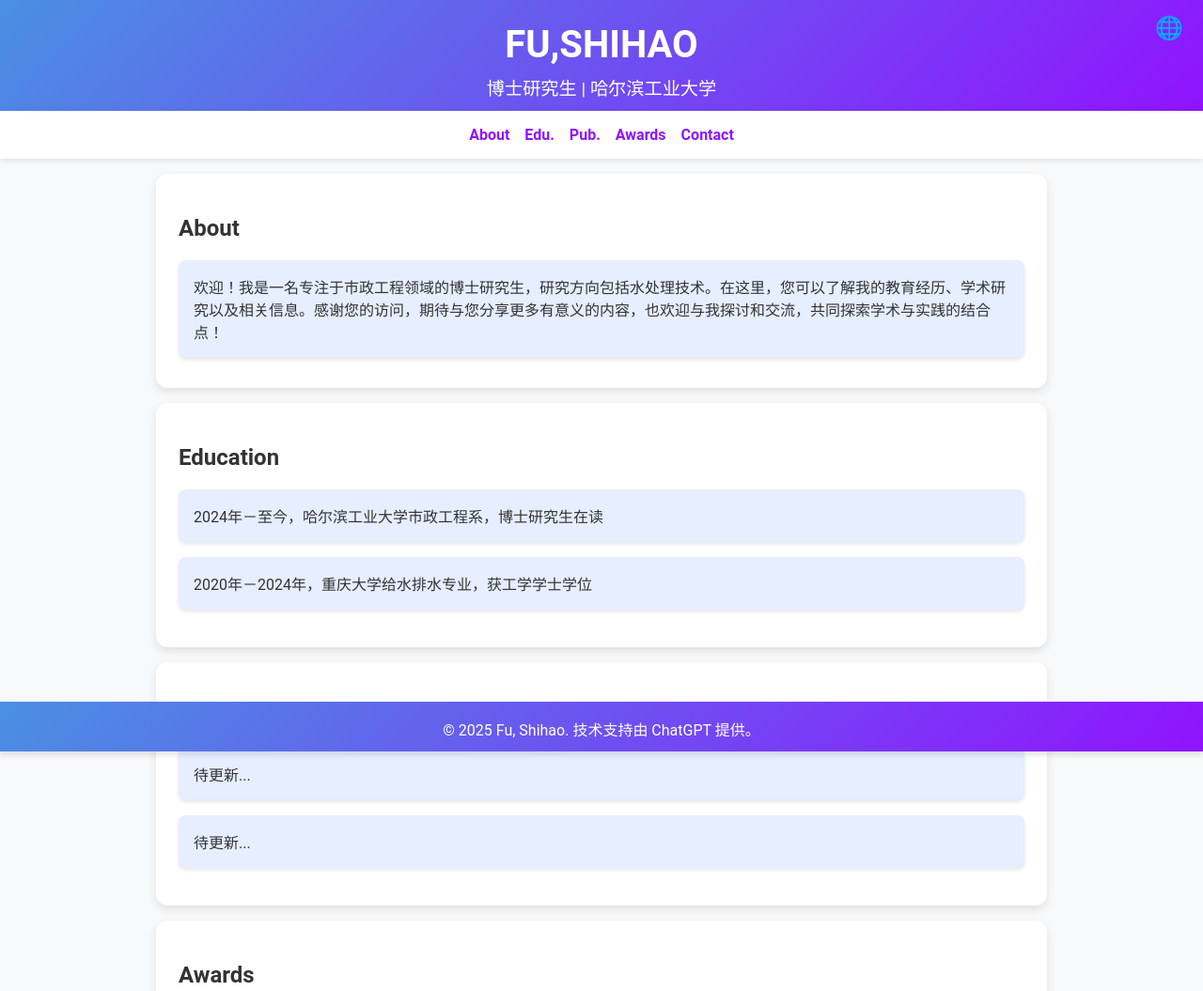
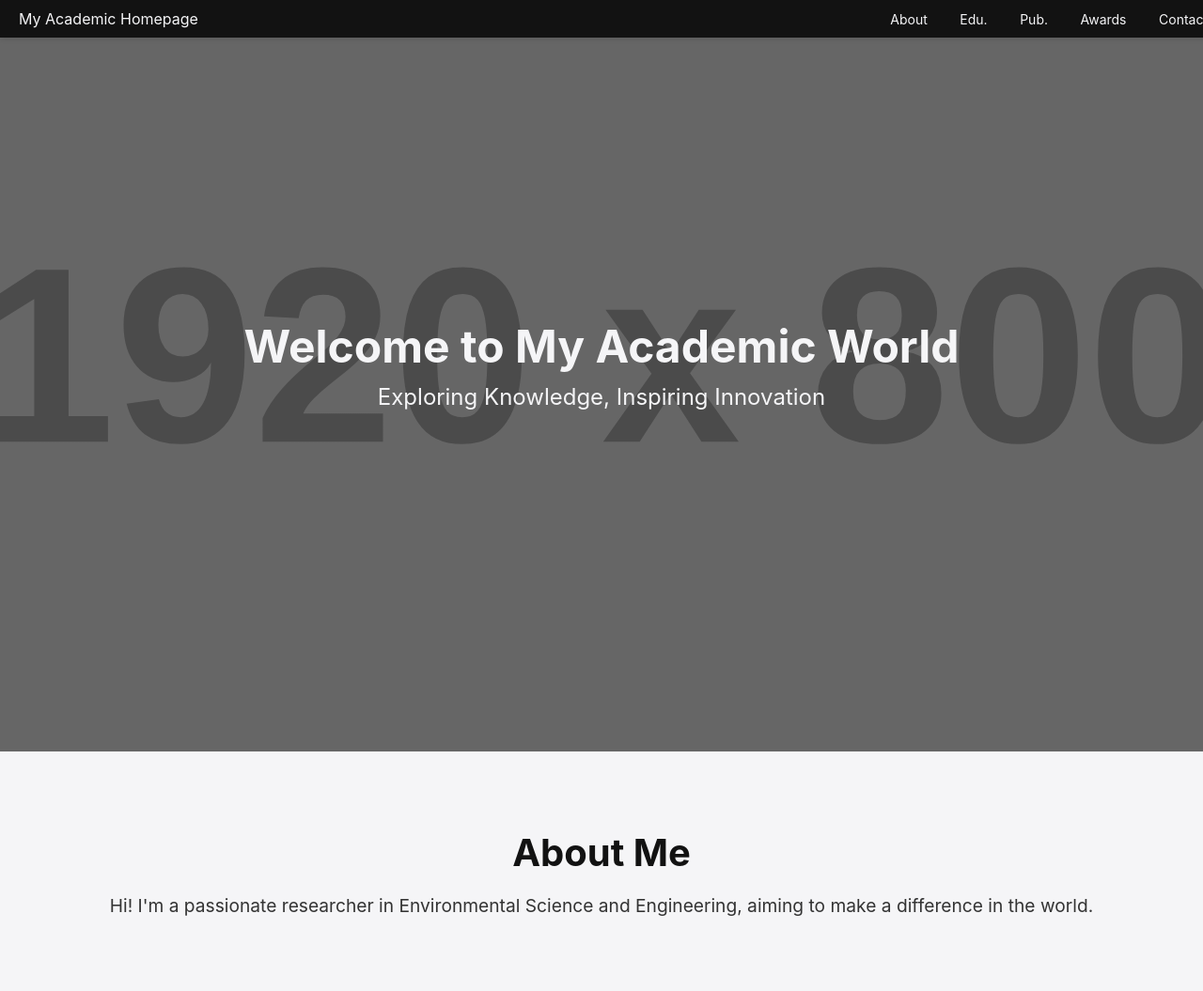
Before and after one commit to F-Shihao/F-Shihao.github.io, a plain HTML site: page index.html in a window 1280 px wide. Shown: the top 1055 px of the page at 94% size. Drawn offline with Linux system fonts and the light colour scheme; placeholder pictures from the web are drawn by us.

Commit message:
Update index.html

```diff
--- a/index.html
+++ b/index.html
@@ -3,195 +3,193 @@
 <head>
     <meta charset="UTF-8">
     <meta name="viewport" content="width=device-width, initial-scale=1.0">
-    <title>i-jingyi</title>
+    <title>Personal Academic Homepage</title>
     <style>
         body {
-            font-family: 'Roboto', sans-serif;
-            margin: 0; padding: 0;
-            background: #f8f9fa; color: #333;
+            margin: 0;
+            font-family: -apple-system, BlinkMacSystemFont, "Segoe UI", Roboto, "Helvetica Neue", Arial, sans-serif;
+            color: #333;
+            background-color: #f5f5f7;
         }
         header {
-            background: linear-gradient(135deg, #4a90e2, #9013fe);
-            color: white; text-align: center;
-            padding: 1.5rem 0;
-            box-shadow: 0 4px 6px rgba(0, 0, 0, 0.1);
-            height: 70px; /* Fixed height */
+            background: #121212;
+            color: #f5f5f7;
+            padding: 10px 20px;
+            position: fixed;
+            top: 0;
+            width: 100%;
+            z-index: 1000;
+            box-shadow: 0 2px 5px rgba(0, 0, 0, 0.1);
+        }
+        header .nav {
+            display: flex;
+            justify-content: space-between;
+            align-items: center;
+        }
+        header .nav a {
+            color: #f5f5f7;
+            text-decoration: none;
+            margin: 0 15px;
+            font-size: 14px;
+            transition: color 0.3s ease;
+        }
+        header .nav a:hover {
+            color: #1e90ff;
+        }
+        .hero {
+            background: linear-gradient(rgba(0, 0, 0, 0.5), rgba(0, 0, 0, 0.5)), url('https://via.placeholder.com/1920x800') no-repeat center center/cover;
+            height: 100vh;
+            display: flex;
+            align-items: center;
+            justify-content: center;
+            color: #f5f5f7;
+            text-align: center;
+        }
+        .hero h1 {
+            font-size: 3em;
+            margin: 0;
+        }
+        .hero p {
+            font-size: 1.5em;
+            margin-top: 10px;
+        }
+        .section {
+            padding: 50px 20px;
+            text-align: center;
+        }
+        .section h2 {
+            font-size: 2.5em;
+            margin-bottom: 20px;
+            color: #121212;
+        }
+        .section p {
+            font-size: 1.2em;
+            margin-bottom: 40px;
+            color: #333;
+        }
+        .cards {
+            display: flex;
+            justify-content: center;
+            gap: 30px;
+            flex-wrap: wrap;
+        }
+        .card {
+            background: #ffffff;
+            padding: 25px;
+            border-radius: 12px;
+            width: 300px;
+            box-shadow: 0 4px 8px rgba(0, 0, 0, 0.1);
+            transition: transform 0.3s ease, box-shadow 0.3s ease;
+        }
+        .card img {
+            width: 100%;
+            border-radius: 8px;
+            margin-bottom: 15px;
+        }
+        .card:hover {
+            transform: translateY(-5px);
+            box-shadow: 0 8px 16px rgba(0, 0, 0, 0.2);
+        }
+        .card h3 {
+            margin-top: 0;
+            color: #121212;
         }
         footer {
-            background: linear-gradient(135deg, #4a90e2, #9013fe);
-            color: white; text-align: center;
-            padding: 0.1rem 0;
-            box-shadow: 0 4px 6px rgba(0, 0, 0, 0.1);
-            height: 50px; /* Fixed height */
-        }
-        header h1 { margin: 0; font-size: 2.5rem; }
-        header p { margin: 0.5rem 0 0; font-size: 1.2rem; }
-        nav {
-            display: flex;
-            justify-content: center;
-            align-items: center;
-            background: white;
-            padding: 1rem;
-            box-shadow: 0 2px 6px rgba(0, 0, 0, 0.1);
-            position: sticky;
-            top: 0;
-            z-index: 1000;
-            flex-wrap: nowrap; /* 禁止换行 */
-            overflow-x: auto; /* 当内容溢出时允许横向滚动 */
-            white-space: nowrap; /* 防止文本换行 */
-        }
-        nav a {
-            text-decoration: none;
-            color: #9013fe;
-            font-weight: bold;
-            margin: 0 0.5rem;
-            transition: color 0.3s;
-            flex-shrink: 0; /* 防止导航链接被压缩 */
-        }
-        nav a:hover {
-            color: #4a90e2;
-        }
-        #language-button {
-            position: absolute; top: 15px; right: 15px;
-            font-size: 1.5rem; background: none; border: none; cursor: pointer;
-            color: white; transition: transform 0.3s;
-        }
-        #language-button:hover { transform: scale(1.2); }
-        section {
-            max-width: 900px; margin: 1rem auto; padding: 1.5rem;
-            background: white; border-radius: 12px;
-            box-shadow: 0 4px 10px rgba(0, 0, 0, 0.1);
-        }
-        .content-block {
-            margin: 1rem 0;
-            padding: 1rem;
-            border-radius: 8px;
-            background: #e6eeff;
-            box-shadow: 0 2px 4px rgba(0, 0, 0, 0.1);
-        }
-        footer { position: fixed; bottom: 0; width: 100%; }
-        .text-block {
-            padding: 1rem;
-            background: #e6eeff;
-            border-radius: 8px;
-            margin: 0.5rem 0;
-            box-shadow: 0 2px 4px rgba(0, 0, 0, 0.1);
-        }
-        @media (max-width: 768px) {
-            header h1 { font-size: 2rem; }
-            header p { font-size: 1rem; }
-            #language-button { top: 10px; right: 10px; font-size: 1.3rem; }
+            background: #121212;
+            color: #f5f5f7;
+            padding: 20px;
+            text-align: center;
+            margin-top: 50px;
         }
     </style>
 </head>
 <body>
     <header>
-        <h1 id="header-title">FU,SHIHAO</h1>
-        <p id="header-subtitle">Ph.D. Student | Harbin Institute of Technology</p>
-        <button onclick="toggleLanguage()" id="language-button">🌐</button>
+        <div class="nav">
+            <div class="logo">My Academic Homepage</div>
+            <div class="links">
+                <a href="#about">About</a>
+                <a href="#education">Edu.</a>
+                <a href="#publications">Pub.</a>
+                <a href="#awards">Awards</a>
+                <a href="#contact">Contact</a>
+            </div>
+        </div>
     </header>
-    <nav>
-        <a href="#about" id="nav-about">About</a>
-        <a href="#education" id="nav-education">Edu.</a>
-        <a href="#Publications" id="nav-Publications">Pub.</a>
-        <a href="#Awards" id="nav-Awards">Awards</a>
-        <a href="#contact" id="nav-contact">Contact</a>
-    </nav>
-    <section id="about">
-        <h2 id="about-title">About</h2>
-        <div class="text-block" id="about-content">WWelcome! I'm a doctoral student specializing in municipal engineering, with a focus on water treatment technologies. Here, you’ll find information about my educational background, academic research, and related activities. Thank you for visiting—I'm excited to share meaningful insights and look forward to connecting and exchanging ideas as we explore the intersection of academia and real-world applications!</div>
-    </section>
-    <section id="education">
-        <h2 id="education-title">Education</h2>
-        <div id="education-content">
-            <div class="content-block">Doctoral Candidate: Municipal Engineering | Harbin Institute of Technology</div>
-            <div class="content-block">Bachelor Degree: Water Science and Engineering | Chongqing University</div>
+
+    <div class="hero">
+        <div>
+            <h1>Welcome to My Academic World</h1>
+            <p>Exploring Knowledge, Inspiring Innovation</p>
         </div>
-    </section>
-    <section id="Publications">
-        <h2 id="Publications-title">Publications</h2>
-        <div id="Publications-content">
-            <div class="content-block">Working...</div>
-             <div class="content-block">Working...</div>
+    </div>
+
+    <div id="about" class="section">
+        <h2>About Me</h2>
+        <p>Hi! I'm a passionate researcher in Environmental Science and Engineering, aiming to make a difference in the world.</p>
+    </div>
+
+  <div id="education" class="section">
+    <h2>Education</h2>
+    <div class="cards">
+        <div class="card">
+            <img src="https://www.hit.edu.cn/__local/A/36/2A/1688C48FAE731AB54DAEE243A84_9B7AE022_5A41.png" alt="Harbin Institute of Technology">
+            <h3>Doctoral Candidate: Municipal Engineering</h3>
+            <p>Harbin Institute of Technology</p>
         </div>
-    </section>
-    <section id="Awards">
-        <h2 id="Awards-title">Awards</h2>
-        <div id="Awards-content">
-            <div class="content-block">National Scholarship, Ministry of Education (China), 2022</div>
-            <div class="content-block">Outstanding Graduate, Chongqing Education Commission, 2024</div>
-            <div class="content-block">Outstanding Design, Chongqing Education Commission, 2024</div>
+        <div class="card">
+            <img src="https://upload.wikimedia.org/wikipedia/commons/7/74/Chongqing_University_logo.png" alt="Chongqing University">
+            <h3>Bachelor Degree: Water Science and Engineering</h3>
+            <p>Chongqing University</p>
         </div>
-    </section>
-    <section id="contact">
-        <h2 id="contact-title">Contact</h2>
-        <div class="text-block" id="contact-content">E-mail: hitfsh@outlook.com</div>
-    </section>
+    </div>
+</div>
+
+
+    <div id="publications" class="section">
+        <h2>Publications</h2>
+        <div class="cards">
+            <div class="card">
+                <h3>Research on Water Purification</h3>
+                <p>Journal of Environmental Studies, 2023</p>
+            </div>
+            <div class="card">
+                <h3>Innovations in Waste Management</h3>
+                <p>Waste Management Journal, 2022</p>
+            </div>
+            <div class="card">
+                <h3>Advancements in Catalytic Processes</h3>
+                <p>Catalysis Today, 2021</p>
+            </div>
+        </div>
+    </div>
+
+    <div id="awards" class="section">
+        <h2>Awards</h2>
+        <div class="cards">
+            <div class="card">
+                <h3>Best Research Paper Award</h3>
+                <p>International Conference on Sustainability, 2023</p>
+            </div>
+            <div class="card">
+                <h3>Young Scientist Award</h3>
+                <p>National Science Forum, 2022</p>
+            </div>
+            <div class="card">
+                <h3>Excellence in Environmental Studies</h3>
+                <p>University of XYZ, 2021</p>
+            </div>
+        </div>
+    </div>
+
+    <div id="contact" class="section">
+        <h2>Contact Me</h2>
+        <p>Email: myemail@example.com</p>
+        <p>LinkedIn: <a href="https://linkedin.com" target="_blank">My Profile</a></p>
+    </div>
+
     <footer>
-        <p id="footer-content">&copy; 2025 Fu, Shihao. Technical Support by ChatGPT.</p>
+        <p>&copy; 2025 My Academic Homepage. All Rights Reserved.</p>
     </footer>
-    <script>
-        const content = {
-            en: {
-                title: "FU,SHIHAO",
-                subtitle: "Ph.D. Student | Harbin Institute of Technology",
-                nav: ["About", "Edu.", "Pub.", "Awards", "Contact"],
-                aboutContent: "Welcome! I'm a doctoral student specializing in municipal engineering, with a focus on water treatment technologies. Here, you’ll find information about my educational background, academic research, and related activities. Thank you for visiting—I'm excited to share meaningful insights and look forward to connecting and exchanging ideas as we explore the intersection of academia and real-world applications!",
-                education: [
-                    "Doctoral Candidate: Municipal Engineering | Harbin Institute of Technology",
-                    "Bachelor Degree: Water Science and Engineering | Chongqing University",
-                ],
-                publications: ["Working...","Working..."],
-                awards: [
-                    "National Scholarship, Ministry of Education (China), 2022",
-                    "Outstanding Graduate, Chongqing Education Commission, 2024",
-                    "Outstanding Design, Chongqing Education Commission, 2024",
-                ],
-                footer: "&copy; 2025 Fu, Shihao. Technical Support by ChatGPT.",
-            },
-            zh: {
-                title: "FU,SHIHAO",
-                subtitle: "博士研究生 | 哈尔滨工业大学",
-                nav: ["About", "Edu.", "Pub.", "Awards", "Contact"],
-                aboutContent: "欢迎！我是一名专注于市政工程领域的博士研究生，研究方向包括水处理技术。在这里，您可以了解我的教育经历、学术研究以及相关信息。感谢您的访问，期待与您分享更多有意义的内容，也欢迎与我探讨和交流，共同探索学术与实践的结合点！",
-                education: [
-                    "2024年－至今，哈尔滨工业大学市政工程系，博士研究生在读",
-                    "2020年－2024年，重庆大学给水排水专业，获工学学士学位",
-                ],
-                publications: ["待更新...","待更新..."],
-                awards: [
-                    "国家奖学金，教育部，2022年",
-                    "重庆市优秀毕业生，市教委，2024年",
-                    "重庆市优秀毕业设计, 市教委，2024年",
-                ],
-                footer: "&copy; 2025 Fu, Shihao. 技术支持由 ChatGPT 提供。",
-            },
-        };
-
-        let currentLang = "en";
-
-        function toggleLanguage() {
-            currentLang = currentLang === "en" ? "zh" : "en";
-            const lang = content[currentLang];
-
-            document.getElementById("header-title").textContent = lang.title;
-            document.getElementById("header-subtitle").textContent = lang.subtitle;
-            document.querySelectorAll("nav a").forEach((el, i) => (el.textContent = lang.nav[i]));
-            document.getElementById("about-content").textContent = lang.aboutContent;
-            document.getElementById("education-content").innerHTML = lang.education
-                .map((item) => `<div class="content-block">${item}</div>`)
-                .join("");
-            document.getElementById("Publications-content").innerHTML = lang.publications
-                .map((item) => `<div class="content-block">${item}</div>`)
-                .join("");
-            document.getElementById("Awards-content").innerHTML = lang.awards
-                .map((item) => `<div class="content-block">${item}</div>`)
-                .join("");
-            document.getElementById("footer-content").innerHTML = lang.footer;
-        }
-
-        // Initialize the default language content
-        toggleLanguage();
-    </script>
 </body>
 </html>
```
